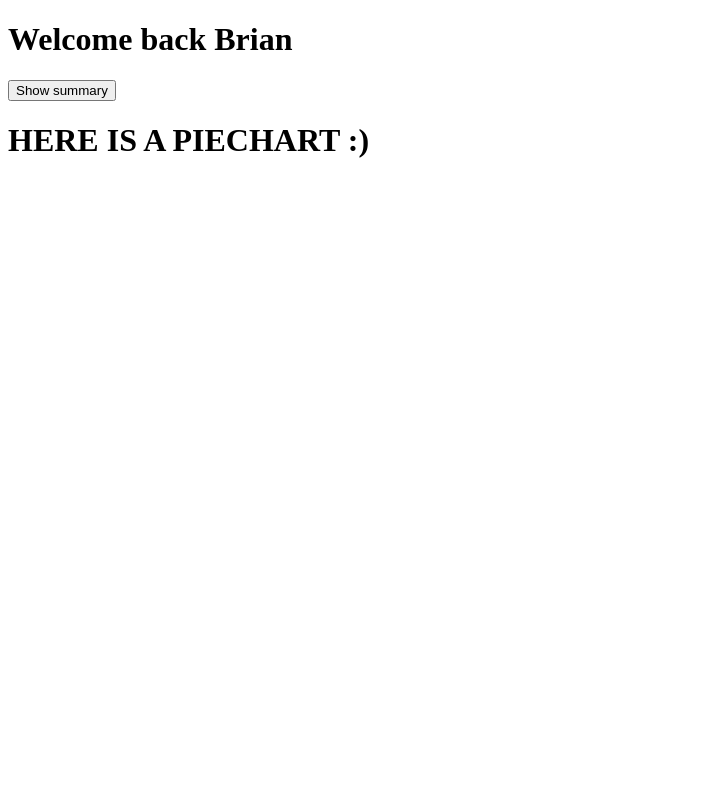
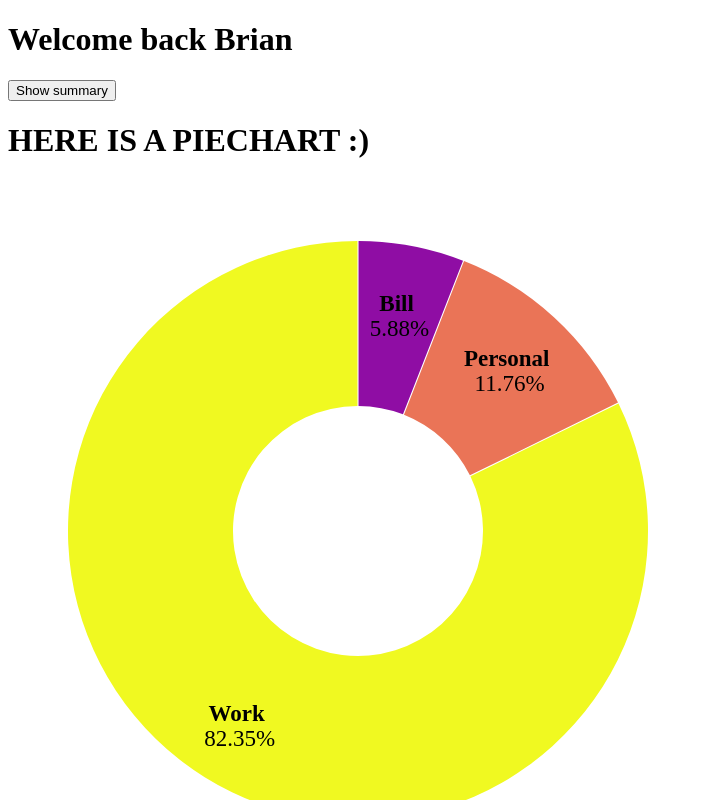
Before and after one commit to BashouT/svelteBudget, a SvelteKit app: page / in a window 1280 px wide. Both pictures are taken after a click on the button "Show summary". Shown: the top 800 px of the page, without its empty margins (0-703 px from the left). Built offline with nearby package versions, Linux system fonts and the light colour scheme.

Commit message:
Add generated chart plus demo passing data down component tree.

```diff
--- a/package.json
+++ b/package.json
@@ -27,5 +27,8 @@
 		"typescript": "^5.0.0",
 		"vite": "^4.3.0"
 	},
-	"type": "module"
+	"type": "module",
+	"dependencies": {
+		"d3": "^7.8.5"
+	}
 }
--- /dev/null
+++ b/src/classes/Expenditures.ts
@@ -0,0 +1,11 @@
+import type { SpendCategory } from "../enums/SpendCategory";
+
+export class Expenditure {
+    type: SpendCategory
+    amountSpent: Number
+
+    constructor(Type: SpendCategory, AmountSpent: Number) {
+        this.type = Type;
+        this.amountSpent = AmountSpent;
+    }
+}
--- a/src/components/Summary.svelte
+++ b/src/components/Summary.svelte
@@ -1 +1,33 @@
+<script lang="ts">
+	import { Expenditure } from '../classes/Expenditures';
+	import { SpendCategory } from '../enums/SpendCategory';
+	import Pie from './charts/Pie.svelte';
+
+	let expenditures: Expenditure[] = [
+		new Expenditure(SpendCategory.Bill, 50),
+		new Expenditure(SpendCategory.Personal, 100),
+		new Expenditure(SpendCategory.Work, 700)
+	];
+</script>
+
 <h1>HERE IS A PIECHART :)</h1>
+<Pie data={expenditures} />
+<table>
+	<th> Spend Category </th>
+	<th> Amount Spent </th>
+	<tbody>
+		{#each expenditures as expenditure}
+			<tr>
+				<td>
+					{expenditure.type}
+				</td>
+				<td>
+					{expenditure.amountSpent}
+				</td>
+			</tr>
+		{/each}
+	</tbody>
+</table>
+<!-- {#each expenditures as expenditure}
+<p>{expenditure.type} = {expenditure.amountSpent}</p>
+{/each} -->
--- /dev/null
+++ b/src/components/charts/Pie.svelte
@@ -0,0 +1,63 @@
+<script>
+// @ts-nocheck - Generated from Svend3r
+
+    import { quantize, interpolatePlasma, pie, arc } from 'd3';
+    export let data; // or pass data to component as prop
+
+    const width = 700 // the outer width of the chart, in pixels
+    const height = width // the outer height of the chart, in pixels
+    const percent = true // format values as percentages (true/false)
+    const fontSize = 23; // the font size of the x and y values
+    const strokeWidth = 1; // the width of stroke separating wedges
+    const strokeLinejoin = 'round'; // line join style of stroke separating wedges
+    const outerRadius = Math.min(width, height) * 0.5 - 60; // the outer radius of the circle, in pixels
+    const innerRadius = 125; // the inner radius of the chart, in pixels
+    const labelPosition = 0.4; // the position of the label offset from center
+    const labelRadius = (innerRadius * labelPosition + outerRadius * 0.6); // center radius of labels
+    const strokeColorWOR = 'white'; //stroke color when inner radius is greater than 0
+    const strokeColorWIR = 'none'; //stroke color when inner radius is 0
+    const stroke = innerRadius > 0 ? strokeColorWIR : strokeColorWOR; // stroke separating widths
+    const padAngle = stroke === 'none' ? 1 / outerRadius : 0; // angular separation between wedges
+
+    const x = Object.keys(data[0])[0]; // given d in data, returns the (ordinal) x-value
+    const y = Object.keys(data[0])[1]; // given d in data, returns the (quantitative) y-value
+    const xVals = data.map((el) => el[x]);
+    let yVals = data.map((el) => Number(el[y]));
+    if (percent) {
+      const total = yVals.reduce((a, b) => a + b, 0);
+      yVals = yVals.map((el) => el / total);
+    }
+    const iVals = data.map((el, i) => i);
+
+    // colors can be adjusted manually by creating a color array which length matches length of data set.
+    let colors;
+    if (!colors) colors = quantize(t => interpolatePlasma(t * 0.7 + 0.3), xVals.length);
+
+    const wedges = pie().
+      padAngle(padAngle).
+      sort(null).
+      value(i => yVals[i])(iVals);
+
+    const arcPath = arc()
+      .innerRadius(innerRadius)
+      .outerRadius(outerRadius);
+
+    const arcLabel = arc()
+      .innerRadius(labelRadius)
+      .outerRadius(labelRadius);
+  </script>
+
+  <svg {width} {height} viewBox="{-width / 2} {-height / 2} {width} {height}">
+    {#each wedges as wedge, i}
+      <path fill={colors[i]} d={arcPath(wedge)} stroke={stroke} stroke-width={strokeWidth} stroke-linejoin={strokeLinejoin} />
+      <g text-anchor='middle' transform='translate({arcLabel.centroid(wedge)})'>
+        <text font-size={fontSize}>
+          <tspan font-weight='bold'>{xVals[i]}</tspan>
+          <tspan x = '0' dy='1.1em'>{percent ? `${(yVals[i] * 100).toFixed(2)}%` : yVals[i].toLocaleString('en-US')}</tspan>
+        </text>
+      </g>
+    {/each}
+  </svg>
+
+  <style>
+  </style>
--- /dev/null
+++ b/src/enums/SpendCategory.ts
@@ -0,0 +1,7 @@
+export enum SpendCategory {
+    Bill = "Bill",
+    Activity = "Activity",
+    Personal = "Personal",
+    Work = "Work",
+    Other = "Other"
+}
```
Also changed, not shown: 1 other file (tests, documents, lock files or other folders).
